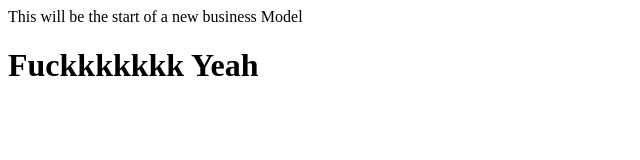
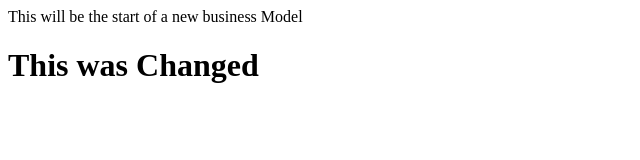
Before and after one commit to Nikhilgrao1/Resume, a plain HTML site: page index.html in a window 1280 px wide. Shown: the whole page, without its empty margins (0-640 px from the left). Drawn offline with Linux system fonts and the light colour scheme.

Commit message:
Update index.html

```diff
--- a/index.html
+++ b/index.html
@@ -1,3 +1,3 @@
 <p> This will be the start of a new business Model <p>
 
-  <h1> Fuckkkkkkk Yeah <h1>
+  <h1> This was Changed <h1>
```
